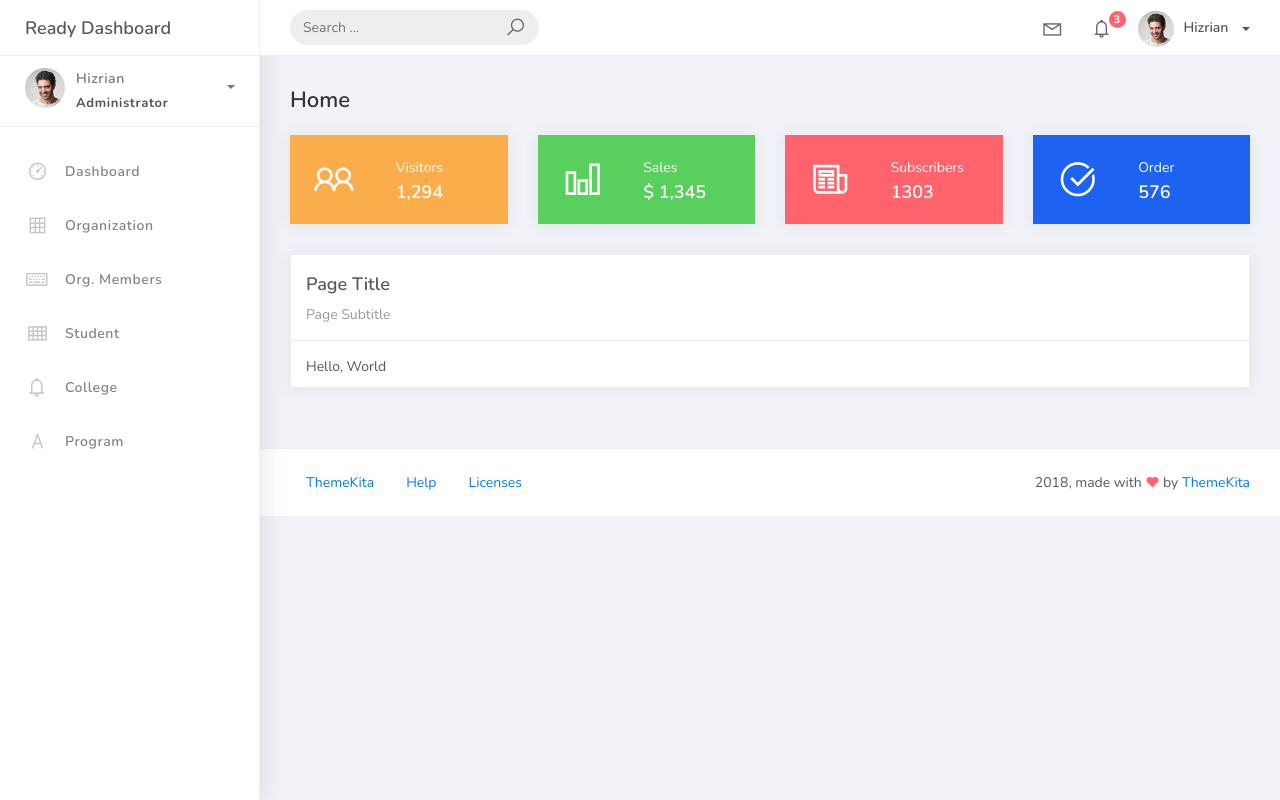
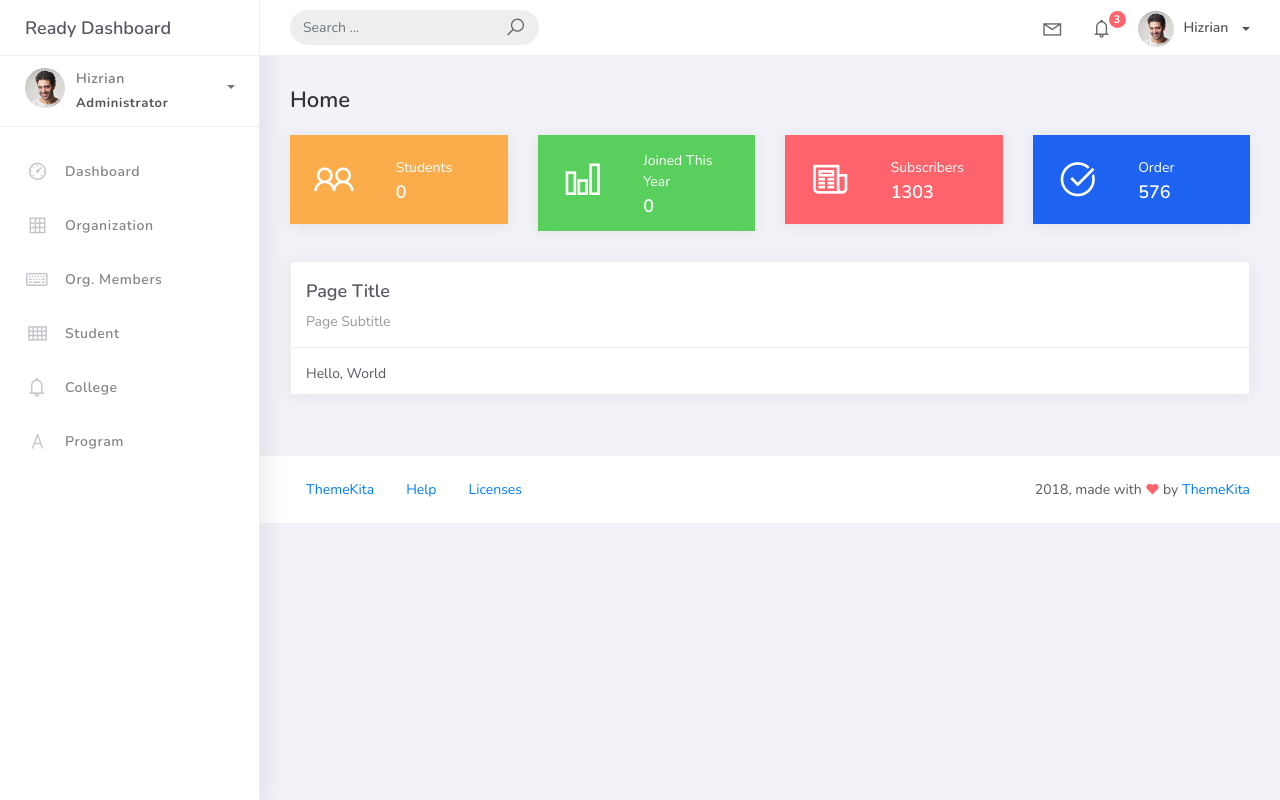
Before and after one commit to FernandezCorporate/PSUSphere, a Django app: page / in a window 1280 px wide. Run offline with Django 5.2, Linux system fonts and the light colour scheme; data that the repository does not hold is empty; some libraries are stand-ins or nearby versions.

Commit message:
Dynamic dashboard feature added

```diff
--- a/projectsite/studentorg/views.py
+++ b/projectsite/studentorg/views.py
@@ -6,11 +6,30 @@ from studentorg.models import Organization, OrgMember, Student, College, Program
 from studentorg.forms import OrganizationForm, MemberForm, StudentForm, CollegeForm, ProgramForm
 from django.urls import reverse_lazy
 from django.db.models import Q
+from django.utils import timezone
 
 class HomePageView(ListView):
   model = Organization
   context_object_name = 'home'
   template_name = "home.html"
+
+  def get_context_data(self, **kwargs):
+
+    context = super().get_context_data(**kwargs)
+    context["total_students"] = Student.objects.count()
+
+    today = timezone.now().date()
+    count = (
+      OrgMember.objects.filter(
+        date_joined__year=today.year
+      )
+      .values("student")
+      .distinct()
+      .count()
+    )
+
+    context["students_joined_this_year"] = count
+    return context
 
 class OrganizationList(ListView):
   model = Organization
--- a/projectsite/templates/home.html
+++ b/projectsite/templates/home.html
@@ -14,8 +14,8 @@
                 </div>
                 <div class="col-7 d-flex align-items-center">
                   <div class="numbers">
-                    <p class="card-category">Visitors</p>
-                    <h4 class="card-title">1,294</h4>
+                    <p class="card-category">Students</p>
+                    <h4 class="card-title">{{ total_students }}</h4>
                   </div>
                 </div>
               </div>
@@ -34,8 +34,8 @@
                 </div>
                 <div class="col-7 d-flex align-items-center">
                   <div class="numbers">
-                    <p class="card-category">Sales</p>
-                    <h4 class="card-title">$ 1,345</h4>
+                    <p class="card-category">Joined This Year</p>
+                    <h4 class="card-title">{{ students_joined_this_year }}</h4>
                   </div>
                 </div>
               </div>
```
